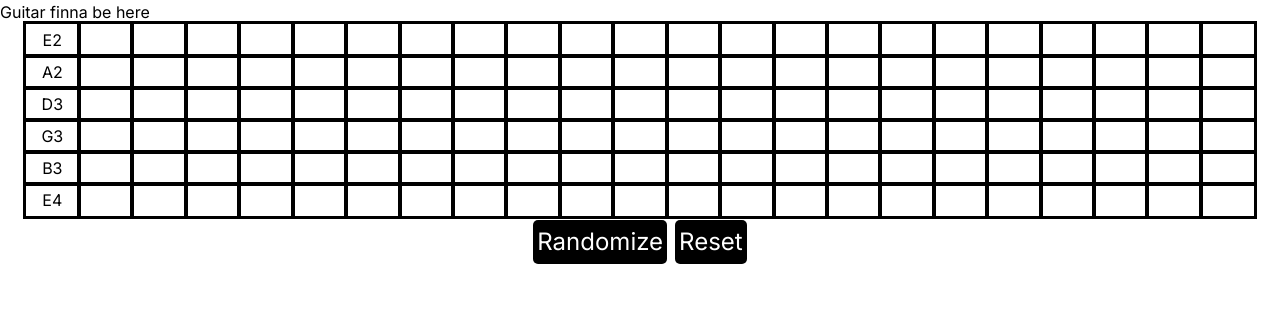
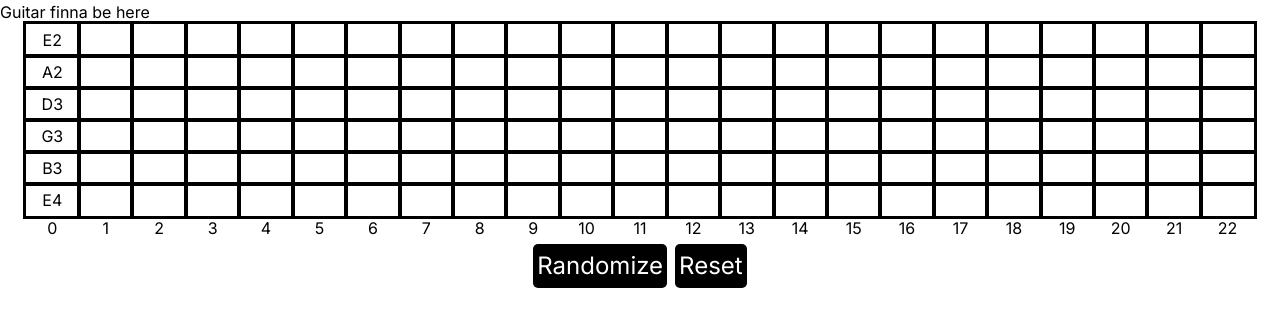
Before and after one commit to c0lin0Brien/scordatura, a Next.js app in the folder scordatura/: page / in a window 1280 px wide. Shown: the top 326 px of the page. Built offline with nearby package versions, Linux system fonts and the light colour scheme.

Commit message:
fret markers and other css added

```diff
--- a/scordatura/components/guitar.tsx
+++ b/scordatura/components/guitar.tsx
@@ -26,7 +26,19 @@ const Guitar = () => {
         setTuning(standardTuning);
         console.log(currentTuning)
     }
-    // TODO: String components
+
+    const FretMarker: React.FC = () => {
+        const createArray = (n: number) => Array.from({ length: n }, (_, i) => i);
+        let fretIndex: number[] = createArray(23);
+
+        const fretMarks = Array.from({ length: 23 }, (_, i) => <div className='w-[100vh] text-center'>{i}</div>)
+
+        return (
+            <div className='flex justify-evenly mx-[2vw]'>
+                {fretMarks}
+            </div>
+        )
+    }
 
     const strings = Array.from( {length: 6}, (_, index) => <String key={index} string={index}
      openNote={currentTuning[index]}/>);
@@ -34,6 +46,7 @@ const Guitar = () => {
     return (
         <div>
             <div className='fretBoard'>{strings}</div>
+            <FretMarker />
             <div className='flex justify-center'>
                 <button onClick={randomizeTuning}>Randomize</button>
                 <button onClick={resetTuning}>Reset</button>
--- a/scordatura/tailwind.config.ts
+++ b/scordatura/tailwind.config.ts
@@ -13,6 +13,9 @@ const config: Config = {
         "gradient-conic":
           "conic-gradient(from 180deg at 50% 50%, var(--tw-gradient-stops))",
       },
+      spacing: {
+        "2s": '2vw',
+      }
     },
   },
   plugins: [],
```
